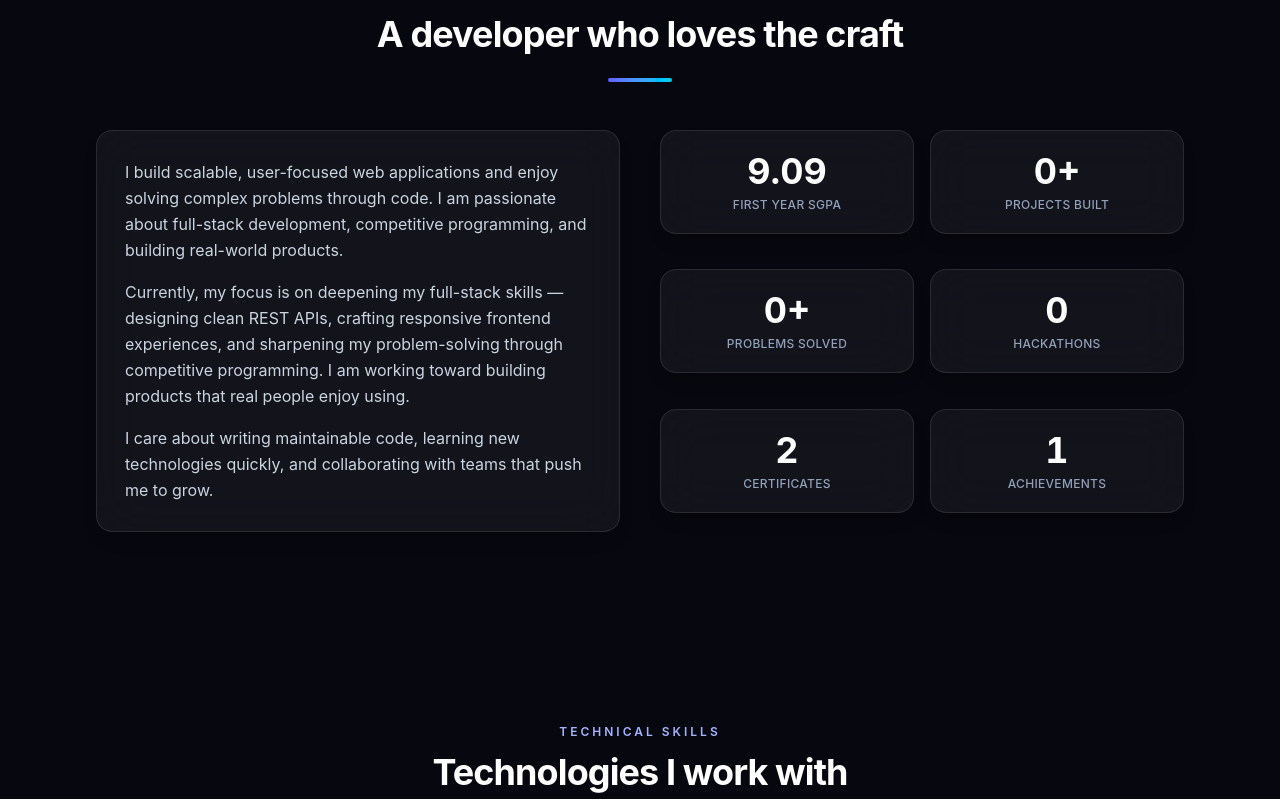
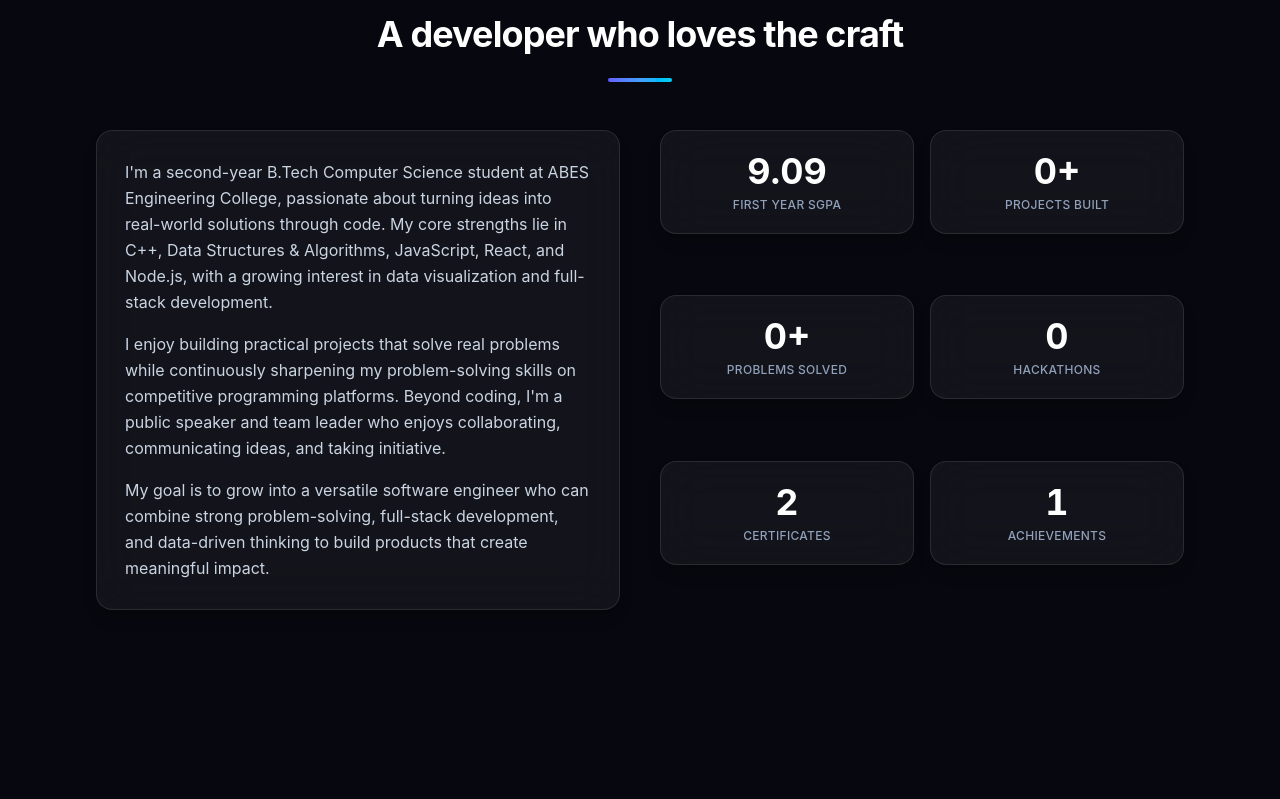
Before and after one commit to AmarjeetKushwaha21/Portfolio, a React (Vite) app: page / in a window 1280 px wide. Shown: the part 881-1680 px from the top of the page. Built offline with nearby package versions, Linux system fonts and the light colour scheme.

Commit message:
feat: personal, recruiter-friendly About Me content driven from central data

```diff
--- a/src/data/portfolio.ts
+++ b/src/data/portfolio.ts
@@ -140,6 +140,8 @@ export interface PortfolioConfig {
   socialLinks: SocialLinks
   rotatingTitles: string[]
   stats: StatItem[]
+  /** About Me section paragraphs */
+  aboutParagraphs: string[]
   skills: SkillCategory[]
   softSkills: SoftSkill[]
   timeline: TimelineEntry[]
@@ -198,6 +200,13 @@ export const portfolioData: PortfolioConfig = {
     { id: 'certificates', label: 'Certificates', value: 2, suffix: '' },
     { id: 'achievements', label: 'Achievements', value: 1, suffix: '' },
   ] satisfies StatItem[],
+
+  // About Me section content
+  aboutParagraphs: [
+    'I\'m a second-year B.Tech Computer Science student at ABES Engineering College, passionate about turning ideas into real-world solutions through code. My core strengths lie in C++, Data Structures & Algorithms, JavaScript, React, and Node.js, with a growing interest in data visualization and full-stack development.',
+    'I enjoy building practical projects that solve real problems while continuously sharpening my problem-solving skills on competitive programming platforms. Beyond coding, I\'m a public speaker and team leader who enjoys collaborating, communicating ideas, and taking initiative.',
+    'My goal is to grow into a versatile software engineer who can combine strong problem-solving, full-stack development, and data-driven thinking to build products that create meaningful impact.',
+  ],
 
   skills: [
     {
--- a/src/sections/About.tsx
+++ b/src/sections/About.tsx
@@ -72,8 +72,6 @@ function StatCard({ stat, index }: { stat: StatItem; index: number }) {
 }
 
 export function About() {
-  const { intro } = portfolioData.personalInfo
-
   return (
     <section id="about" className="section-shell scroll-mt-24 py-24">
       <SectionHeading
@@ -84,19 +82,10 @@ export function About() {
 
       <div className="mt-12 grid gap-10 lg:grid-cols-2">
         <Reveal>
-          <div className="glass-card h-full p-7 leading-relaxed text-slate-600 dark:text-slate-300">
-            <p>{intro}</p>
-            <p className="mt-4">
-              {/* PLACEHOLDER: replace with your current focus and goals */}
-              Currently, my focus is on deepening my full-stack skills — designing clean REST APIs,
-              crafting responsive frontend experiences, and sharpening my problem-solving through
-              competitive programming. I am working toward building products that real people enjoy
-              using.
-            </p>
-            <p className="mt-4">
-              I care about writing maintainable code, learning new technologies quickly, and
-              collaborating with teams that push me to grow.
-            </p>
+          <div className="glass-card h-full space-y-4 p-7 leading-relaxed text-slate-600 dark:text-slate-300">
+            {portfolioData.aboutParagraphs.map((paragraph) => (
+              <p key={paragraph.slice(0, 32)}>{paragraph}</p>
+            ))}
           </div>
         </Reveal>
 
```
